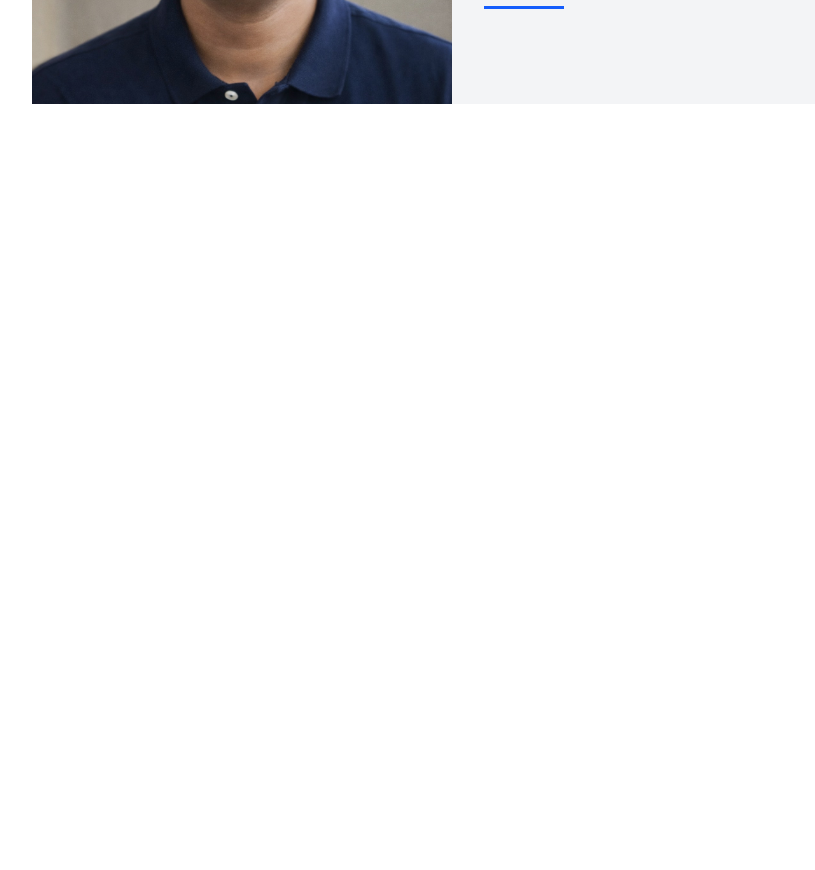
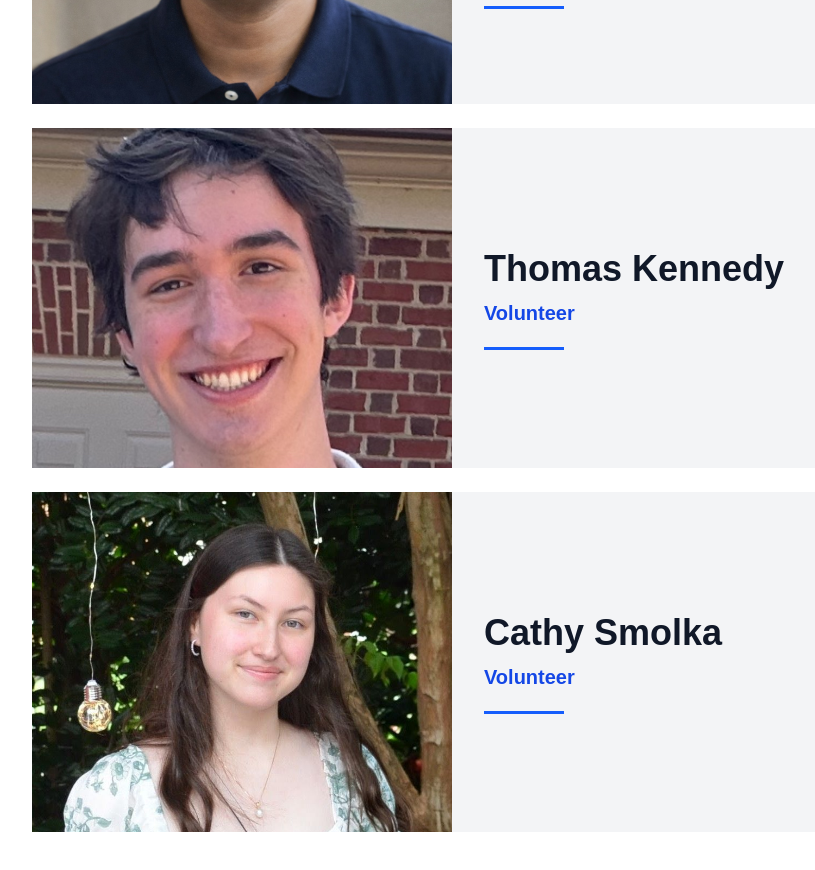
Before and after one commit to mkornilov07/uvamt-website, a Next.js app in the folder uvamt-website/: page /team in a window 1280 px wide. Shown: the part 4140-5010 px from the top of the page, without its empty margins (112-927 px from the left). Before the commit the page ends 4284 px from the top, so only its background shows below. Built offline with nearby package versions, Linux system fonts and the light colour scheme.

Commit message:
add volunteers

```diff
--- a/uvamt-website/data/team.ts
+++ b/uvamt-website/data/team.ts
@@ -14,5 +14,7 @@ export const team: TeamMember[] = [
     { name: "Liam Baird", role: "Outreach Manager", imageSrc: "/team/liam_baird.jpg", bio:""},
     { name: "Brendan Malaugh", role: "Web Developer", imageSrc: "/team/brendan_malaugh.jpg" , bio:""},
     { name: "Eric Zeng", role: "Design Director", imageSrc: "/team/eric_zeng.jpg", bio: ""},
-    { name: 'Vrishak "Average Person" Vemuri', role: "Volunteer", imageSrc: "/team/average_person.png", bio: ""}
+    { name: 'Vrishak "Average Person" Vemuri', role: "Volunteer", imageSrc: "/team/average_person.png", bio: ""},
+    { name: 'Thomas Kennedy', role: "Volunteer", imageSrc: "/team/thomas_kennedy.png", bio: ""},
+    { name: 'Cathy Smolka', role: "Volunteer", imageSrc: "/team/cathy_smolka.jpg", bio: ""},
 ];
```
Also changed, not shown: uvamt-website/public/team/cathy_smolka.jpg (added), uvamt-website/public/team/thomas_kennedy.png (added).
